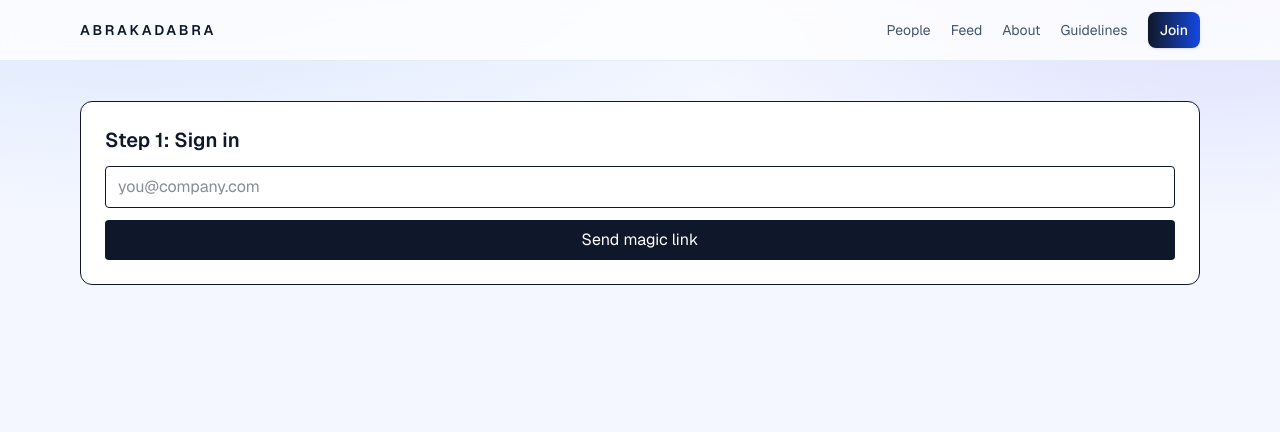
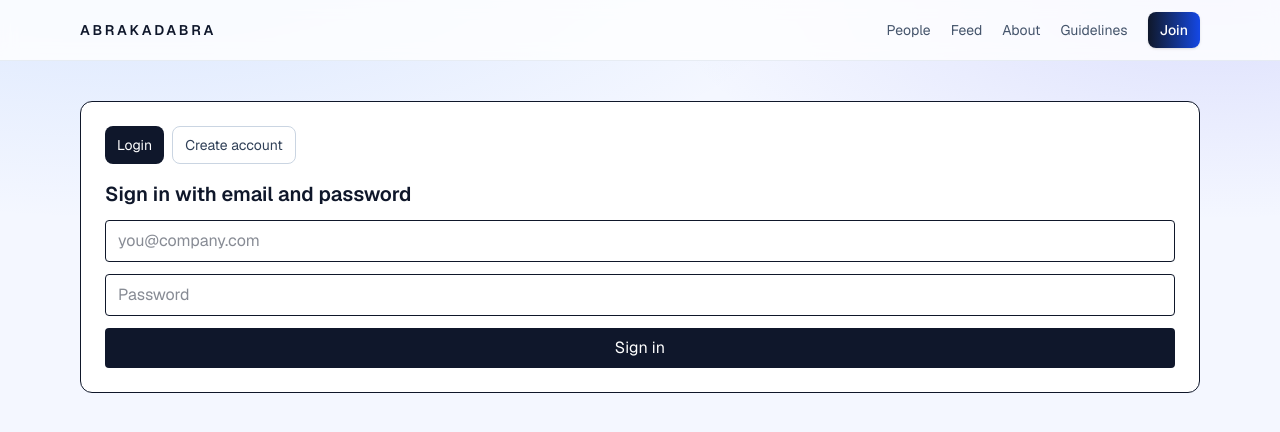
Before and after one commit to asdsadsadsasadsa/sysnet-org, a Next.js app in the folder frontend/: page /onboarding in a window 1280 px wide. Shown: the top 432 px of the page. Built offline with nearby package versions, Linux system fonts and the light colour scheme; no server answers.

Commit message:
Fix signup by creating confirmed accounts server-side

```diff
--- /dev/null
+++ b/frontend/src/app/api/auth/signup/route.ts
@@ -0,0 +1,50 @@
+import { NextResponse } from "next/server";
+import { createClient } from "@supabase/supabase-js";
+
+const serviceRoleKey = process.env.SUPABASE_SERVICE_ROLE_KEY;
+const supabaseUrl = process.env.NEXT_PUBLIC_SUPABASE_URL;
+
+function json(status: number, body: Record<string, unknown>) {
+  return NextResponse.json(body, { status });
+}
+
+export async function POST(req: Request) {
+  if (!serviceRoleKey || !supabaseUrl) {
+    return json(500, { error: "Server auth configuration is incomplete." });
+  }
+
+  let payload: { email?: string; password?: string };
+  try {
+    payload = await req.json();
+  } catch {
+    return json(400, { error: "Invalid JSON payload." });
+  }
+
+  const email = payload.email?.trim().toLowerCase();
+  const password = payload.password ?? "";
+
+  if (!email) return json(400, { error: "Email is required." });
+  if (password.length < 8) return json(400, { error: "Use a password with at least 8 characters." });
+
+  const admin = createClient(supabaseUrl, serviceRoleKey, {
+    auth: { autoRefreshToken: false, persistSession: false },
+  });
+
+  const { data, error } = await admin.auth.admin.createUser({
+    email,
+    password,
+    email_confirm: true,
+  });
+
+  if (error) {
+    const msg = error.message || "Unable to create account.";
+    const duplicate = /already been registered|already registered|already exists/i.test(msg);
+    return json(duplicate ? 409 : 400, { error: msg });
+  }
+
+  return json(200, {
+    ok: true,
+    userId: data.user?.id ?? null,
+    email: data.user?.email ?? email,
+  });
+}
--- a/frontend/src/app/onboarding/page.tsx
+++ b/frontend/src/app/onboarding/page.tsx
@@ -1,16 +1,20 @@
 "use client";
-export const dynamic = 'force-dynamic';
+export const dynamic = "force-dynamic";
 
 import { FormEvent, useEffect, useState } from "react";
 import Link from "next/link";
+import { useRouter } from "next/navigation";
 import { createClient } from "@/lib/supabase/client";
 import { normalizeHandle, parseCsvList } from "@/lib/profile-utils";
 import { sanitizeOpenTo } from "@/lib/open-to";
 
 export default function OnboardingPage() {
+  const router = useRouter();
   const supabase = createClient();
-  const [authState, setAuthState] = useState<string | null>(null);
+  const [mode, setMode] = useState<"login" | "signup">("login");
   const [email, setEmail] = useState("");
+  const [password, setPassword] = useState("");
+  const [confirmPassword, setConfirmPassword] = useState("");
   const [msg, setMsg] = useState<string>("");
   const [sending, setSending] = useState(false);
   const [userId, setUserId] = useState<string>("");
@@ -24,26 +28,31 @@ export default function OnboardingPage() {
   const [hasProfile, setHasProfile] = useState(false);
   const [authChecked, setAuthChecked] = useState(false);
 
-  useEffect(() => {
-    supabase.auth.getUser().then(({ data }) => {
-      const uid = data.user?.id || "";
+  async function refreshUser() {
+    const {
+      data: { user },
+    } = await supabase.auth.getUser();
+    const uid = user?.id || "";
     setUserId(uid);
+
     if (!uid) {
       setHasProfile(false);
       setAuthChecked(true);
       return;
     }
-      supabase
+
+    const { data: p } = await supabase
       .from("profiles")
       .select("handle,display_name,headline,location,domains,tags,open_to")
       .eq("id", uid)
-        .maybeSingle()
-        .then(({ data: p }) => {
+      .maybeSingle();
+
     if (!p) {
       setHasProfile(false);
       setAuthChecked(true);
       return;
     }
+
     setHasProfile(true);
     setHandle(p.handle || "");
     setDisplayName(p.display_name || "");
@@ -53,28 +62,67 @@ export default function OnboardingPage() {
     setTags((p.tags || []).join(","));
     setOpenTo((p.open_to || []).join(","));
     setAuthChecked(true);
-        });
-    });
-  }, [supabase]);
+  }
 
   useEffect(() => {
-    if (typeof window === "undefined") return;
-    const value = new URLSearchParams(window.location.search).get("auth");
-    setAuthState(value);
+    refreshUser();
   }, []);
 
-  async function sendMagicLink(e: FormEvent) {
+  async function signIn(e: FormEvent) {
     e.preventDefault();
     if (sending) return;
     setSending(true);
-    setMsg("Sending magic link...");
-    const siteUrl = process.env.NEXT_PUBLIC_SITE_URL || window.location.origin;
-    const { error } = await supabase.auth.signInWithOtp({
-      email,
-      options: { emailRedirectTo: `${siteUrl}/auth/callback` },
+    setMsg("Signing in...");
+    const { error } = await supabase.auth.signInWithPassword({ email, password });
+    if (error) {
+      setMsg(error.message);
+      setSending(false);
+      return;
+    }
+    await refreshUser();
+    setMsg("Signed in.");
+    setSending(false);
+    router.refresh();
+  }
+
+  async function signUp(e: FormEvent) {
+    e.preventDefault();
+    if (sending) return;
+    if (password.length < 8) return setMsg("Use a password with at least 8 characters.");
+    if (password !== confirmPassword) return setMsg("Passwords do not match.");
+    setSending(true);
+    setMsg("Creating account...");
+
+    try {
+      const res = await fetch("/api/auth/signup", {
+        method: "POST",
+        headers: { "Content-Type": "application/json" },
+        body: JSON.stringify({ email, password }),
       });
-    setMsg(error ? error.message : "Magic link sent. Check your email.");
+
+      const body = (await res.json().catch(() => ({}))) as { error?: string };
+      if (!res.ok) {
+        setMsg(body.error || "Unable to create account.");
         setSending(false);
+        return;
+      }
+
+      const loginResult = await supabase.auth.signInWithPassword({ email, password });
+      if (loginResult.error) {
+        setMsg(`Account created, but login failed: ${loginResult.error.message}`);
+        setSending(false);
+        return;
+      }
+
+      await refreshUser();
+      setMsg("Account created. Complete your profile.");
+      setMode("login");
+      setSending(false);
+      router.refresh();
+    } catch {
+      setMsg("Unexpected network error while creating the account.");
+      setSending(false);
+    }
   }
 
   async function saveProfile(e: FormEvent) {
@@ -99,13 +147,47 @@ export default function OnboardingPage() {
 
     const { error } = await supabase.from("profiles").upsert(payload);
     setMsg(error ? error.message : "Profile saved.");
+    if (!error) {
+      setHasProfile(true);
+      router.push("/feed");
+      router.refresh();
+    }
+  }
+
+  async function signOut() {
+    await supabase.auth.signOut();
+    setUserId("");
+    setHasProfile(false);
+    setAuthChecked(true);
+    setMsg("Signed out.");
+    router.refresh();
   }
 
   return (
     <div className="grid gap-6 md:grid-cols-2">
       {!userId && (
-        <form onSubmit={sendMagicLink} className="rounded-xl border bg-white p-6 space-y-3 md:col-span-2">
-          <h1 className="text-xl font-semibold">Step 1: Sign in</h1>
+        <div className="rounded-xl border bg-white p-6 space-y-4 md:col-span-2">
+          <div className="flex gap-2 text-sm">
+            <button
+              type="button"
+              onClick={() => setMode("login")}
+              className={`rounded-lg px-3 py-2 ${mode === "login" ? "bg-slate-900 text-white" : "border border-slate-300 text-slate-700"}`}
+            >
+              Login
+            </button>
+            <button
+              type="button"
+              onClick={() => setMode("signup")}
+              className={`rounded-lg px-3 py-2 ${mode === "signup" ? "bg-slate-900 text-white" : "border border-slate-300 text-slate-700"}`}
+            >
+              Create account
+            </button>
+          </div>
+
+          <form onSubmit={mode === "login" ? signIn : signUp} className="space-y-3">
+            <h1 className="text-xl font-semibold">
+              {mode === "login" ? "Sign in with email and password" : "Create your account"}
+            </h1>
             <input
               type="email"
               required
@@ -114,19 +196,46 @@ export default function OnboardingPage() {
               value={email}
               onChange={(e) => setEmail(e.target.value)}
             />
+            <input
+              type="password"
+              required
+              className="w-full rounded border px-3 py-2"
+              placeholder="Password"
+              value={password}
+              onChange={(e) => setPassword(e.target.value)}
+            />
+            {mode === "signup" && (
+              <input
+                type="password"
+                required
+                className="w-full rounded border px-3 py-2"
+                placeholder="Confirm password"
+                value={confirmPassword}
+                onChange={(e) => setConfirmPassword(e.target.value)}
+              />
+            )}
             <button
               type="submit"
               disabled={sending}
               className="w-full rounded bg-slate-900 px-4 py-2 text-white active:scale-[0.99] disabled:opacity-60"
             >
-            {sending ? "Sending..." : "Send magic link"}
+              {sending ? "Working..." : mode === "login" ? "Sign in" : "Create account"}
             </button>
           </form>
+        </div>
       )}
 
       {userId && authChecked && !hasProfile && (
         <form onSubmit={saveProfile} className="rounded-xl border bg-white p-6 space-y-3 md:col-span-2">
-          <h2 className="text-xl font-semibold">Create profile</h2>
+          <div className="flex items-start justify-between gap-4">
+            <div>
+              <h2 className="text-xl font-semibold">Complete your profile</h2>
+              <p className="mt-1 text-sm text-slate-600">Your login works. Now add the public profile people will see.</p>
+            </div>
+            <button type="button" onClick={signOut} className="rounded border border-slate-300 px-3 py-2 text-sm text-slate-700">
+              Sign out
+            </button>
+          </div>
           <input className="w-full rounded border px-3 py-2" placeholder="handle" value={handle} onChange={(e) => setHandle(e.target.value)} />
           <input className="w-full rounded border px-3 py-2" placeholder="display name" value={displayName} onChange={(e) => setDisplayName(e.target.value)} />
           <input className="w-full rounded border px-3 py-2" placeholder="headline" value={headline} onChange={(e) => setHeadline(e.target.value)} />
@@ -140,24 +249,18 @@ export default function OnboardingPage() {
 
       {userId && authChecked && hasProfile && (
         <div className="rounded-xl border bg-white p-6 space-y-3 md:col-span-2">
+          <div className="flex items-start justify-between gap-4">
+            <div>
               <h2 className="text-xl font-semibold">You’re signed in</h2>
-          <p className="text-slate-600">Your profile already exists. Continue to the feed.</p>
+              <p className="text-slate-600">Your profile exists. Continue to the feed.</p>
+            </div>
+            <button type="button" onClick={signOut} className="rounded border border-slate-300 px-3 py-2 text-sm text-slate-700">
+              Sign out
+            </button>
+          </div>
           <Link href="/feed" className="inline-block rounded bg-slate-900 px-4 py-2 text-white">
             Go to feed
           </Link>
-        </div>
-      )}
-
-
-      {authState === "failed" && (
-        <div className="md:col-span-2 rounded-lg border border-red-200 bg-red-50 p-3 text-sm text-red-700">
-          Login failed or expired link. Request a fresh magic link and try again.
-        </div>
-      )}
-
-      {authState === "ok" && userId && !hasProfile && (
-        <div className="md:col-span-2 rounded-lg border border-emerald-200 bg-emerald-50 p-3 text-sm text-emerald-700">
-          You are signed in. Complete your profile to continue.
         </div>
       )}
 
```
Lines whose indentation alone changed are shown as unchanged.
